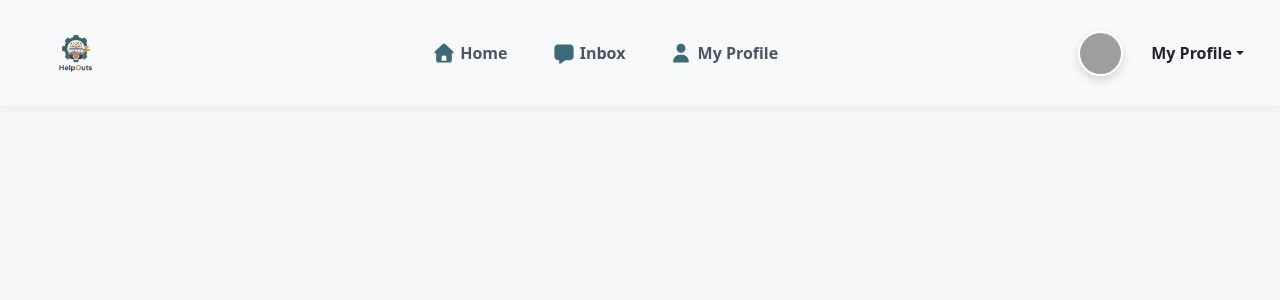
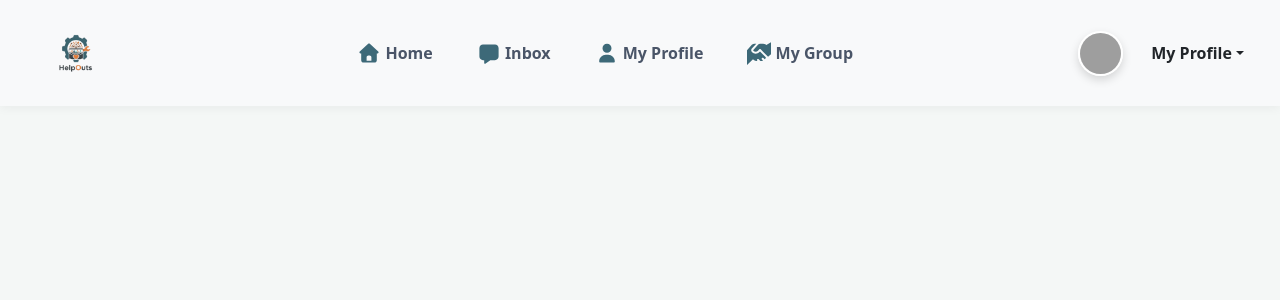
Before and after one commit to Jamie-Lawlor/HelpOuts, a Flask app: a page that uses templates/includes/navbar_helper.html in a window 1280 px wide. Shown: the top 300 px of the page. Run offline with Flask 3, Linux system fonts and the light colour scheme; the visitor is signed in with stand-in values (Sample User, id 1); some libraries are stand-ins or nearby versions; some web fonts are replaced; grey boxes are pictures that could not be loaded.

Commit message:
Small fixes
Added info boxes to add job. Added my group tab to helper navbar.

```diff
--- a/templates/includes/navbar_helper.html
+++ b/templates/includes/navbar_helper.html
@@ -52,6 +52,17 @@
               class="d-inline-block align-top"
             />
            My Profile</a
+          >
+        </li>
+         <li class="nav-item">
+          <a class="nav-link nav-title" href="/community_profile/Pieta">
+            <img
+              src="/static/images/handshake.svg"
+              width="24"
+              height="24"
+              class="d-inline-block align-top"
+            />
+           My Group</a
           >
         </li>
       </ul>
@@ -114,5 +125,15 @@
             />
           Profile</a
           >
+     <a class="nav-link " href="/community_profile/Pieta">
+            <img
+              src="/static/images/handshake.svg"
+              width="24"
+              height="24"
+              class="d-inline-block align-top"
+            />
+           My Group</a
+          >
+
       </div>
 </body>
--- a/templates/posts/add_job.html
+++ b/templates/posts/add_job.html
@@ -177,6 +177,8 @@ body_community %}
             </h3>
 
             <div class="row mb-4">
+                              <p class="text-muted small">If your job lasts one day, input the same start and end date.</p>
+
               <div class="col-md-6 mb-3">
                 <span class="label-muted">START DATE</span>
                 <input
@@ -211,6 +213,7 @@ body_community %}
               />
             </div>
 
+                          <p class="text-muted small">Please add the location on our Maps feature.</p>
             <div class="d-flex justify-content-end mb-2">
               <button
                 class="btn btn-primary float-end text-decoration-none rounded-pill border-white"
```
